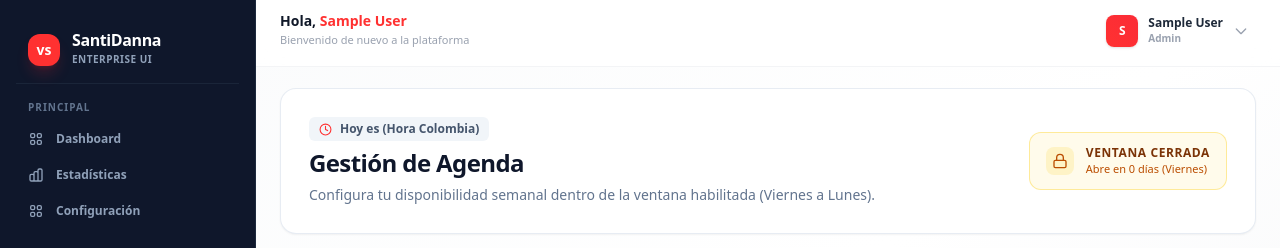
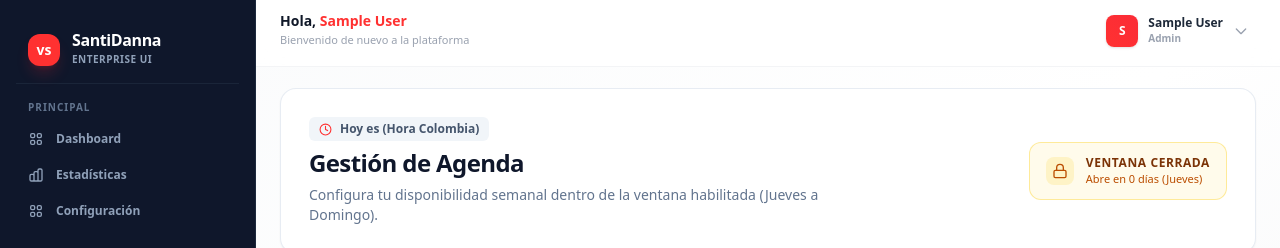
Before and after one commit to nesterdev/turnos_santidanna_frontend, an Astro site: page /mi-disponibilidad in a window 1280 px wide. Shown: the top 248 px of the page. Built offline with nearby package versions, Linux system fonts and the light colour scheme; Astro itself is replaced by a stand-in of ours; no server answers; sample sign-in values are in the browser's storage.

Commit message:
cambios de disponibilidad

```diff
--- a/src/components/availability/MyAvailabilityForm.jsx
+++ b/src/components/availability/MyAvailabilityForm.jsx
@@ -31,11 +31,11 @@ const DAYS_OF_WEEK = [
 const REVERSE_DAY_MAP = { 1: "lunes", 2: "martes", 3: "miercoles", 4: "jueves", 5: "viernes", 6: "sabado", 0: "domingo" };
 const DAY_NAMES = ["Domingo", "Lunes", "Martes", "Miércoles", "Jueves", "Viernes", "Sábado"];
 
-// Correos exentos de las reglas de restricciones de descanso (personal de solo fines de semana)
+// Correos exentos en minúsculas para evitar problemas de mayúsculas/minúsculas
 const EXEMPT_EMAILS = [
   "tcncarlos392@gmail.com",
   "dannafer_2000@gmail.com",
-  "Paolaandreacava08@gmail.com",
+  "paolaandreacava08@gmail.com",
   "a16760480@gmail.com",
   "lauravalentinayara242@gmail.com",
   "karolayaparicio2008@gmail.com"
@@ -59,8 +59,9 @@ export default function MyAvailabilityForm() {
     domingo: { isAvailable: true, notes: "" }
   });
 
-  // Verificar si el usuario actual está exento basado en su correo
-  const isExemptUser = currentUser?.email && EXEMPT_EMAILS.includes(currentUser.email);
+  // Verificación de correo insensible a mayúsculas/minúsculas (.toLowerCase())
+  const userEmail = currentUser?.email ? currentUser.email.toLowerCase().trim() : "";
+  const isExemptUser = userEmail && EXEMPT_EMAILS.includes(userEmail);
   const maxAllowedRest = isExemptUser ? 5 : 2;
 
   useEffect(() => {
@@ -142,7 +143,6 @@ export default function MyAvailabilityForm() {
       [dayKey]: { ...daysState[dayKey], isAvailable: !isCurrentlyAvailable }
     };
 
-    // Validar descanso consecutivo solo si NO es un usuario exento
     if (!isExemptUser && isCurrentlyAvailable && checkConsecutiveRest(nextState)) {
       setFeedback({
         type: "warning",
@@ -227,9 +227,12 @@ export default function MyAvailabilityForm() {
     }
   };
 
-  const getDaysUntilFriday = (dayOfWeek) => {
-    if (dayOfWeek < 5 && dayOfWeek > 1) return 5 - dayOfWeek;
-    return 0;
+  // Cálculo ajustado para la apertura en Jueves (día 4)
+  const getDaysUntilThursday = (dayOfWeek) => {
+    // Si ya pasó el jueves (ej. Viernes=5, Sábado=6, Domingo=0, Lunes=1, Martes=2, Miércoles=3)
+    if (dayOfWeek === 4) return 0;
+    if (dayOfWeek > 4) return (7 - dayOfWeek) + 4;
+    return 4 - dayOfWeek;
   };
 
   if (loading) {
@@ -241,7 +244,7 @@ export default function MyAvailabilityForm() {
   }
 
   const todayDayName = statusData ? DAY_NAMES[statusData.currentDayOfWeek] : "";
-  const daysToFriday = statusData ? getDaysUntilFriday(statusData.currentDayOfWeek) : 0;
+  const daysToThursday = statusData ? getDaysUntilThursday(statusData.currentDayOfWeek) : 0;
   const currentWeekInfo = statusData?.currentWeek;
 
   return (
@@ -258,7 +261,7 @@ export default function MyAvailabilityForm() {
             Gestión de Agenda
           </h1>
           <p className="text-xs sm:text-sm text-slate-500 max-w-xl">
-            Configura tu disponibilidad semanal dentro de la ventana habilitada (Viernes a Lunes).
+            Configura tu disponibilidad semanal dentro de la ventana habilitada (Jueves a Domingo).
             {isExemptUser && <span className="block text-indigo-600 font-semibold mt-1">✨ Modo Fin de Semana (Exento de restricciones estándar)</span>}
           </p>
         </div>
@@ -283,7 +286,7 @@ export default function MyAvailabilityForm() {
               </div>
               <div>
                 <p className="text-xs font-bold text-amber-900 uppercase tracking-wider">Ventana Cerrada</p>
-                <p className="text-[11px] text-amber-700">Abre en {daysToFriday} {daysToFriday === 1 ? "día" : "días"} (Viernes)</p>
+                <p className="text-[11px] text-amber-700">Abre en {daysToThursday} {daysToThursday === 1 ? "día" : "días"} (Jueves)</p>
               </div>
             </div>
           )}
@@ -342,7 +345,6 @@ export default function MyAvailabilityForm() {
       {/* 3. FORMULARIO PRÓXIMA SEMANA */}
       <div className="bg-white rounded-2xl border border-slate-200/80 shadow-xs overflow-hidden">
 
-        {/* HEADER DEL FORMULARIO CON COUNTER COMPACTO */}
         <div className="p-5 sm:p-6 border-b border-slate-100 bg-slate-50/40 flex flex-col sm:flex-row items-start sm:items-center justify-between gap-4">
           <div>
             <div className="flex items-center gap-2">
@@ -360,7 +362,6 @@ export default function MyAvailabilityForm() {
             </p>
           </div>
 
-          {/* KPI BAR RESUMEN */}
           <div className="bg-white border border-slate-200/90 rounded-xl px-4 py-2.5 shadow-2xs flex items-center gap-4 w-full sm:w-auto justify-between">
             <div className="flex items-center gap-2.5">
               <CalendarOff size={16} className={unavailableCount > 0 ? "text-[#FF3131]" : "text-slate-400"} />
@@ -379,7 +380,6 @@ export default function MyAvailabilityForm() {
           </div>
         </div>
 
-        {/* FEEDBACK MSG */}
         {feedback && (
           <div
             className={`m-5 p-4 rounded-xl text-xs font-semibold flex items-center gap-3 transition-all ${
@@ -400,10 +400,9 @@ export default function MyAvailabilityForm() {
           </div>
         )}
 
-        {/* GRID DE DÍAS */}
         <form onSubmit={handleSubmit} className="p-5 sm:p-6 space-y-6">
           <div className="grid grid-cols-1 sm:grid-cols-2 lg:grid-cols-3 gap-4">
-            {DAYS_OF_WEEK.map(({ key, label, short }, index) => {
+            {DAYS_OF_WEEK.map(({ key, label, short }) => {
               const isAvailable = daysState[key].isAvailable;
               const isSunday = key === "domingo";
 
@@ -423,7 +422,6 @@ export default function MyAvailabilityForm() {
                       : "bg-red-50/40 border-red-200 ring-1 ring-red-500/10"
                   }`}
                 >
-                  {/* HEADER DE TARJETA */}
                   <div>
                     <div className="flex items-center justify-between gap-3 mb-3">
                       <div className="flex items-center gap-2.5">
@@ -446,7 +444,6 @@ export default function MyAvailabilityForm() {
                         </div>
                       </div>
 
-                      {/* PILL / BADGE TACTIL */}
                       <div
                         className={`flex items-center gap-1.5 px-2.5 py-1 rounded-full text-[10px] font-bold uppercase tracking-wider transition-all ${
                           isAvailable
@@ -464,7 +461,6 @@ export default function MyAvailabilityForm() {
                     </div>
                   </div>
 
-                  {/* INPUT DE OBSERVACIÓN INTEGRADO */}
                   <div className="mt-3 pt-3 border-t border-slate-100/80">
                     <div className="relative flex items-center">
                       <input
@@ -487,7 +483,6 @@ export default function MyAvailabilityForm() {
             })}
           </div>
 
-          {/* BOTTOM ACTIONS */}
           <div className="pt-4 border-t border-slate-100 flex flex-col sm:flex-row items-center justify-between gap-4">
             <p className="text-xs text-slate-400 text-center sm:text-left">
               {isLocked
```
